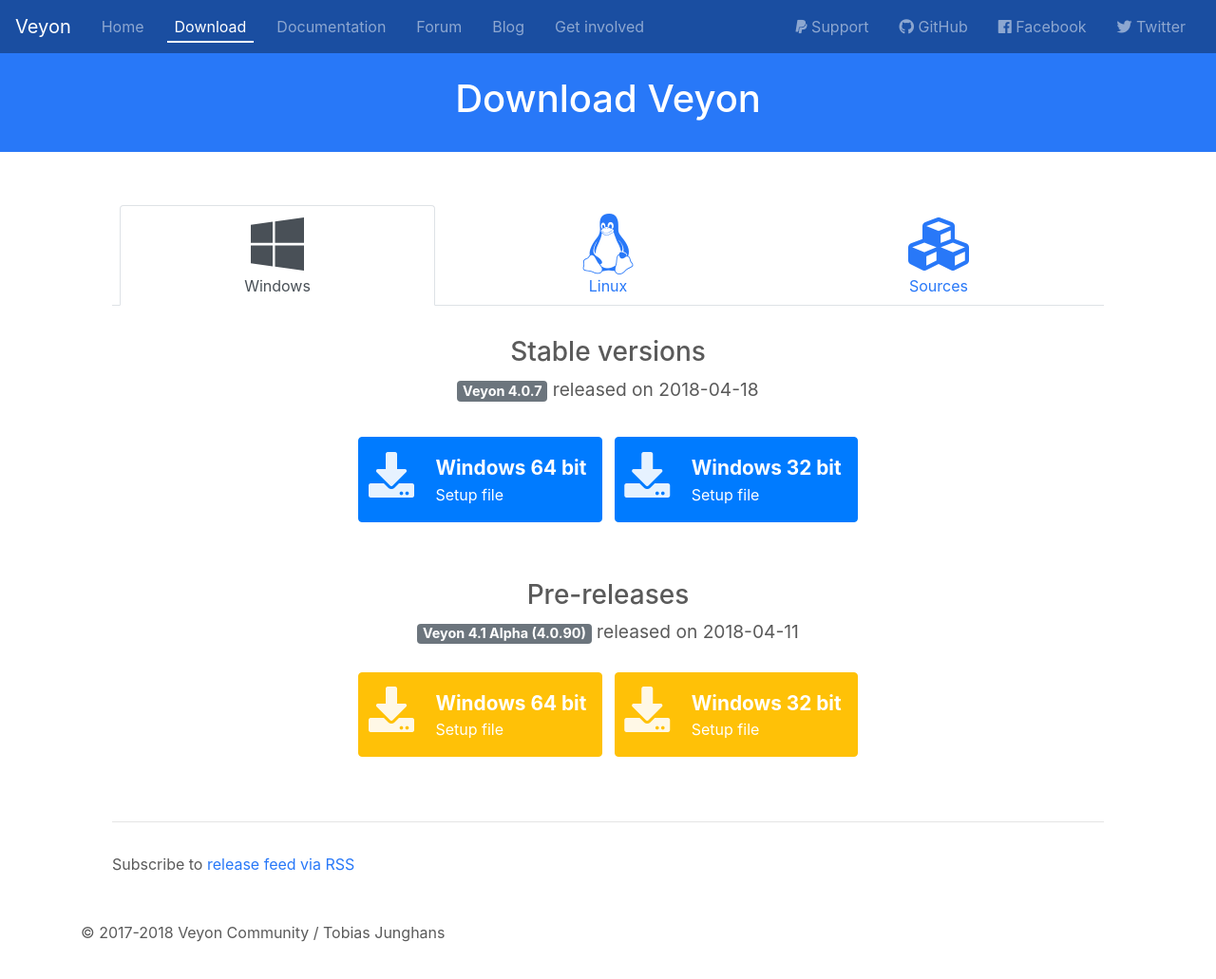
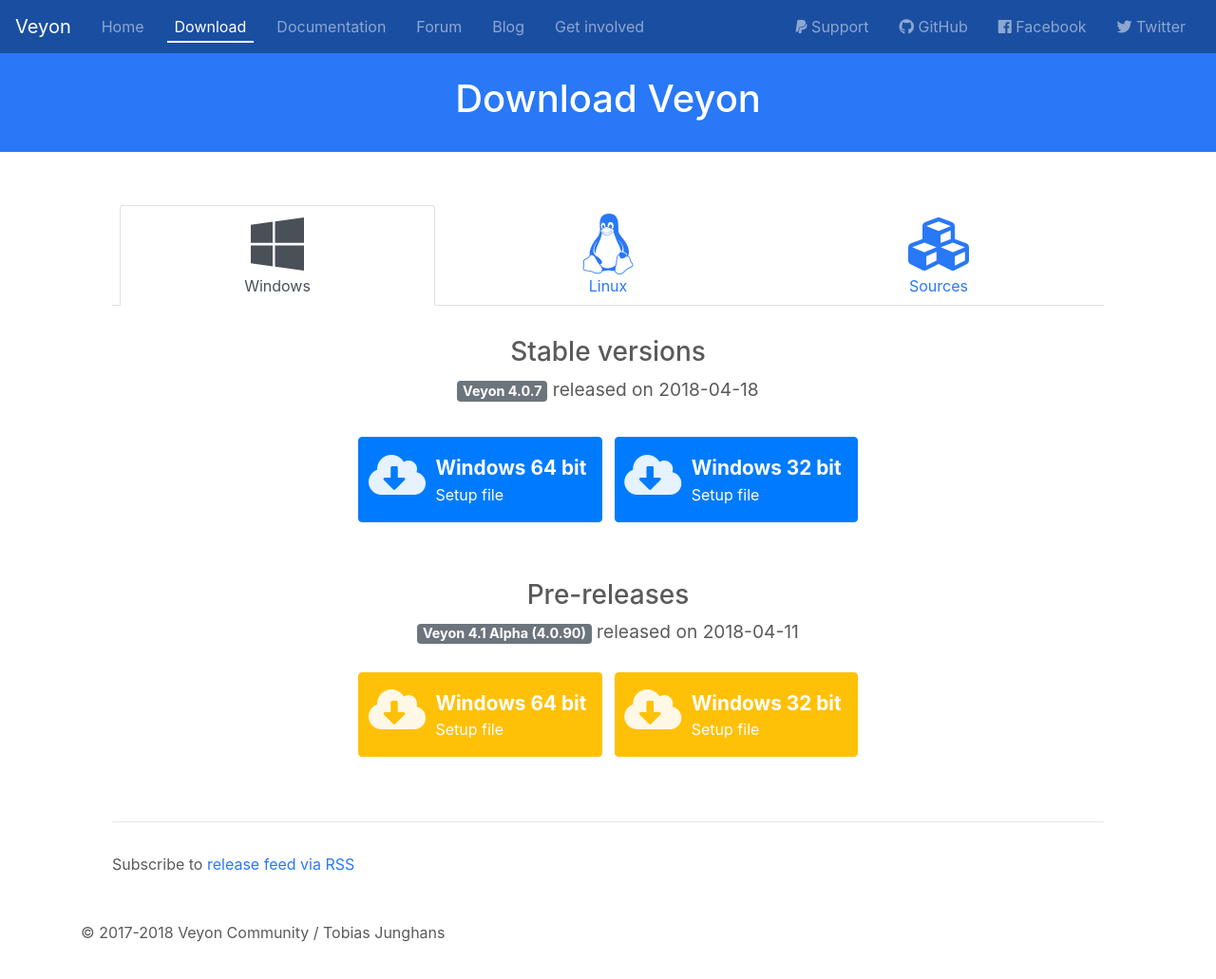
Before and after one commit to bowo93/pages, a Jekyll site: the page built from download.html, in a window 1280 px wide and 1042 px high. Shown: the top 1031 px of the window at 95% size. Built offline with Jekyll 4.4.1, drawn with Linux system fonts in a browser that asks for light colours.

Commit message:
download: improve icons

```diff
--- a/download.html
+++ b/download.html
@@ -30,8 +30,8 @@
     </div>
     <div class="tab-content">
       <div class="tab-pane fade show active" id="windows" role="tabpanel" aria-labelledby="windows-tab">
-        <a class="btn btn-dl btn-primary" href="https://github.com/veyon/veyon/releases/download/v{{ page.stable-version }}/veyon-{{ page.stable-version }}.0-win64-setup.exe"><i class="fa fa-download fa-3x download-icon"></i><span class="dl-platform">Windows 64 bit</span><br/>Setup file</a>
-        <a class="btn btn-dl btn-primary" href="https://github.com/veyon/veyon/releases/download/v{{ page.stable-version }}/veyon-{{ page.stable-version }}.0-win32-setup.exe"><i class="fa fa-download fa-3x download-icon"></i><span class="dl-platform">Windows 32 bit</span><br/>Setup file</a>
+        <a class="btn btn-dl btn-primary" href="https://github.com/veyon/veyon/releases/download/v{{ page.stable-version }}/veyon-{{ page.stable-version }}.0-win64-setup.exe"><i class="fa fa-cloud-download-alt fa-3x download-icon"></i><span class="dl-platform">Windows 64 bit</span><br/>Setup file</a>
+        <a class="btn btn-dl btn-primary" href="https://github.com/veyon/veyon/releases/download/v{{ page.stable-version }}/veyon-{{ page.stable-version }}.0-win32-setup.exe"><i class="fa fa-cloud-download-alt fa-3x download-icon"></i><span class="dl-platform">Windows 32 bit</span><br/>Setup file</a>
         <br/>
         <br/>
         <div class="version-label">
@@ -39,16 +39,16 @@
           <a href="https://github.com/veyon/veyon/releases/tag/v{{ page.beta-version }}/"><span class="badge badge-secondary" itemprop="softwareVersion">{{ page.beta-version-label }} ({{ page.beta-version }})</span></a> released on <span itemprop="datePublished">{{page.beta-release-date}}</span>
         </div>
         <br/>
-        <a class="btn btn-dl btn-warning" href="https://github.com/veyon/veyon/releases/download/v{{ page.beta-version }}/veyon-{{ page.beta-version }}.0-win64-setup.exe"><i class="fa fa-download fa-3x download-icon"></i><span class="dl-platform">Windows 64 bit</span><br/>Setup file</a>
-        <a class="btn btn-dl btn-warning" href="https://github.com/veyon/veyon/releases/download/v{{ page.beta-version }}/veyon-{{ page.beta-version }}.0-win32-setup.exe"><i class="fa fa-download fa-3x download-icon"></i><span class="dl-platform">Windows 32 bit</span><br/>Setup file</a>
+        <a class="btn btn-dl btn-warning" href="https://github.com/veyon/veyon/releases/download/v{{ page.beta-version }}/veyon-{{ page.beta-version }}.0-win64-setup.exe"><i class="fa fa-cloud-download-alt fa-3x download-icon"></i><span class="dl-platform">Windows 64 bit</span><br/>Setup file</a>
+        <a class="btn btn-dl btn-warning" href="https://github.com/veyon/veyon/releases/download/v{{ page.beta-version }}/veyon-{{ page.beta-version }}.0-win32-setup.exe"><i class="fa fa-cloud-download-alt fa-3x download-icon"></i><span class="dl-platform">Windows 32 bit</span><br/>Setup file</a>
       </div>
       <div class="tab-pane fade" id="linux" role="tabpanel" aria-labelledby="linux-tab">
-        <a class="btn btn-primary btn-dl" href="https://github.com/veyon/veyon/releases/download/v{{ page.stable-version }}/veyon_{{ page.stable-version }}-debian-stretch_amd64.deb"><i class="fa fa-download fa-3x download-icon"></i><span class="dl-platform">Debian Stretch</span><br/>DEB/amd64</a>
-        <a class="btn btn-primary btn-dl" href="https://github.com/veyon/veyon/releases/download/v{{ page.stable-version }}/veyon_{{ page.stable-version }}-ubuntu-xenial_amd64.deb"><i class="fa fa-download fa-3x download-icon"></i><span class="dl-platform">Ubuntu 16.04</span><br/>DEB/amd64</a>
-        <a class="btn btn-primary btn-dl" href="https://github.com/veyon/veyon/releases/download/v{{ page.stable-version }}/veyon_{{ page.stable-version }}-ubuntu-artful_amd64.deb"><i class="fa fa-download fa-3x download-icon"></i><span class="dl-platform">Ubuntu 17.10</span><br/>DEB/amd64</a>
-        <a class="btn btn-primary btn-dl" href="https://github.com/veyon/veyon/releases/download/v{{ page.stable-version }}/veyon-{{ page.stable-version }}.opensuse-42.3.x86_64.rpm"><i class="fa fa-download fa-3x download-icon"></i><span class="dl-platform">openSUSE 42.3</span><br/>RPM/x86_64</a>
-        <a class="btn btn-primary btn-dl" href="https://github.com/veyon/veyon/releases/download/v{{ page.stable-version }}/veyon-{{ page.stable-version }}.fc26.x86_64.rpm"><i class="fa fa-download fa-3x download-icon"></i><span class="dl-platform">Fedora Core 26</span><br/>RPM/x86_64</a>
-        <a class="btn btn-primary btn-dl" href="https://github.com/veyon/veyon/releases/download/v{{ page.stable-version }}/veyon-{{ page.stable-version }}.centos-73.x86_64.rpm"><i class="fa fa-download fa-3x download-icon"></i><span class="dl-platform">CentOS 7.3</span><br/>RPM/x86_64</a>
+        <a class="btn btn-primary btn-dl" href="https://github.com/veyon/veyon/releases/download/v{{ page.stable-version }}/veyon_{{ page.stable-version }}-debian-stretch_amd64.deb"><i class="fa fa-cloud-download-alt fa-3x download-icon"></i><span class="dl-platform">Debian Stretch</span><br/>DEB/amd64</a>
+        <a class="btn btn-primary btn-dl" href="https://github.com/veyon/veyon/releases/download/v{{ page.stable-version }}/veyon_{{ page.stable-version }}-ubuntu-xenial_amd64.deb"><i class="fa fa-cloud-download-alt fa-3x download-icon"></i><span class="dl-platform">Ubuntu 16.04</span><br/>DEB/amd64</a>
+        <a class="btn btn-primary btn-dl" href="https://github.com/veyon/veyon/releases/download/v{{ page.stable-version }}/veyon_{{ page.stable-version }}-ubuntu-artful_amd64.deb"><i class="fa fa-cloud-download-alt fa-3x download-icon"></i><span class="dl-platform">Ubuntu 17.10</span><br/>DEB/amd64</a>
+        <a class="btn btn-primary btn-dl" href="https://github.com/veyon/veyon/releases/download/v{{ page.stable-version }}/veyon-{{ page.stable-version }}.opensuse-42.3.x86_64.rpm"><i class="fa fa-cloud-download-alt fa-3x download-icon"></i><span class="dl-platform">openSUSE 42.3</span><br/>RPM/x86_64</a>
+        <a class="btn btn-primary btn-dl" href="https://github.com/veyon/veyon/releases/download/v{{ page.stable-version }}/veyon-{{ page.stable-version }}.fc26.x86_64.rpm"><i class="fa fa-cloud-download-alt fa-3x download-icon"></i><span class="dl-platform">Fedora Core 26</span><br/>RPM/x86_64</a>
+        <a class="btn btn-primary btn-dl" href="https://github.com/veyon/veyon/releases/download/v{{ page.stable-version }}/veyon-{{ page.stable-version }}.centos-73.x86_64.rpm"><i class="fa fa-cloud-download-alt fa-3x download-icon"></i><span class="dl-platform">CentOS 7.3</span><br/>RPM/x86_64</a>
         <br/>
         <br/>
         <div class="version-label">
@@ -56,15 +56,15 @@
           <a href="https://github.com/veyon/veyon/releases/tag/v{{ page.beta-version }}/"><span class="badge badge-secondary" itemprop="softwareVersion">{{ page.beta-version-label }} ({{ page.beta-version }})</span></a> released on <span itemprop="datePublished">{{page.beta-release-date}}</span>
         </div>
         <br/>
-        <a class="btn btn-warning btn-dl" href="https://github.com/veyon/veyon/releases/download/v{{ page.beta-version }}/veyon_{{ page.beta-version }}-debian-stretch_amd64.deb"><i class="fa fa-download fa-3x download-icon"></i><span class="dl-platform">Debian Stretch</span><br/>DEB/amd64</a>
-        <a class="btn btn-warning btn-dl" href="https://github.com/veyon/veyon/releases/download/v{{ page.beta-version }}/veyon_{{ page.beta-version }}-ubuntu-xenial_amd64.deb"><i class="fa fa-download fa-3x download-icon"></i><span class="dl-platform">Ubuntu 16.04</span><br/>DEB/amd64</a>
-        <a class="btn btn-warning btn-dl" href="https://github.com/veyon/veyon/releases/download/v{{ page.beta-version }}/veyon_{{ page.beta-version }}-ubuntu-artful_amd64.deb"><i class="fa fa-download fa-3x download-icon"></i><span class="dl-platform">Ubuntu 17.10</span><br/>DEB/amd64</a>
-        <a class="btn btn-warning btn-dl" href="https://github.com/veyon/veyon/releases/download/v{{ page.beta-version }}/veyon-{{ page.beta-version }}.opensuse-42.3.x86_64.rpm"><i class="fa fa-download fa-3x download-icon"></i><span class="dl-platform">openSUSE 42.3</span><br/>RPM/x86_64</a>
-        <a class="btn btn-warning btn-dl" href="https://github.com/veyon/veyon/releases/download/v{{ page.beta-version }}/veyon-{{ page.beta-version }}.fc26.x86_64.rpm"><i class="fa fa-download fa-3x download-icon"></i><span class="dl-platform">Fedora Core 26</span><br/>RPM/x86_64</a>
-        <a class="btn btn-warning btn-dl" href="https://github.com/veyon/veyon/releases/download/v{{ page.beta-version }}/veyon-{{ page.beta-version }}.centos-73.x86_64.rpm"><i class="fa fa-download fa-3x download-icon"></i><span class="dl-platform">CentOS 7.3</span><br/>RPM/x86_64</a>
+        <a class="btn btn-warning btn-dl" href="https://github.com/veyon/veyon/releases/download/v{{ page.beta-version }}/veyon_{{ page.beta-version }}-debian-stretch_amd64.deb"><i class="fa fa-cloud-download-alt fa-3x download-icon"></i><span class="dl-platform">Debian Stretch</span><br/>DEB/amd64</a>
+        <a class="btn btn-warning btn-dl" href="https://github.com/veyon/veyon/releases/download/v{{ page.beta-version }}/veyon_{{ page.beta-version }}-ubuntu-xenial_amd64.deb"><i class="fa fa-cloud-download-alt fa-3x download-icon"></i><span class="dl-platform">Ubuntu 16.04</span><br/>DEB/amd64</a>
+        <a class="btn btn-warning btn-dl" href="https://github.com/veyon/veyon/releases/download/v{{ page.beta-version }}/veyon_{{ page.beta-version }}-ubuntu-artful_amd64.deb"><i class="fa fa-cloud-download-alt fa-3x download-icon"></i><span class="dl-platform">Ubuntu 17.10</span><br/>DEB/amd64</a>
+        <a class="btn btn-warning btn-dl" href="https://github.com/veyon/veyon/releases/download/v{{ page.beta-version }}/veyon-{{ page.beta-version }}.opensuse-42.3.x86_64.rpm"><i class="fa fa-cloud-download-alt fa-3x download-icon"></i><span class="dl-platform">openSUSE 42.3</span><br/>RPM/x86_64</a>
+        <a class="btn btn-warning btn-dl" href="https://github.com/veyon/veyon/releases/download/v{{ page.beta-version }}/veyon-{{ page.beta-version }}.fc26.x86_64.rpm"><i class="fa fa-cloud-download-alt fa-3x download-icon"></i><span class="dl-platform">Fedora Core 26</span><br/>RPM/x86_64</a>
+        <a class="btn btn-warning btn-dl" href="https://github.com/veyon/veyon/releases/download/v{{ page.beta-version }}/veyon-{{ page.beta-version }}.centos-73.x86_64.rpm"><i class="fa fa-cloud-download-alt fa-3x download-icon"></i><span class="dl-platform">CentOS 7.3</span><br/>RPM/x86_64</a>
       </div>
       <div class="tab-pane fade" id="sources" role="tabpanel" aria-labelledby="sources-tab">
-        <a class="btn btn-primary btn-dl" href="https://github.com/veyon/veyon/releases/download/v{{ page.stable-version }}/veyon-{{ page.stable-version }}-src.tar.bz2"><i class="fa fa-download fa-3x download-icon"></i><span class="dl-platform">Source code archive<br>Veyon {{ page.stable-version }}</a></span><br/>
+        <a class="btn btn-primary btn-dl" href="https://github.com/veyon/veyon/releases/download/v{{ page.stable-version }}/veyon-{{ page.stable-version }}-src.tar.bz2"><i class="fa fa-cloud-download-alt fa-3x download-icon"></i><span class="dl-platform">Source code archive<br>Veyon {{ page.stable-version }}</a></span><br/>
         <div itemscope itemtype="http://schema.org/SoftwareApplication" class="version-label">
           <h3>Development</h3>
         </div>
```
